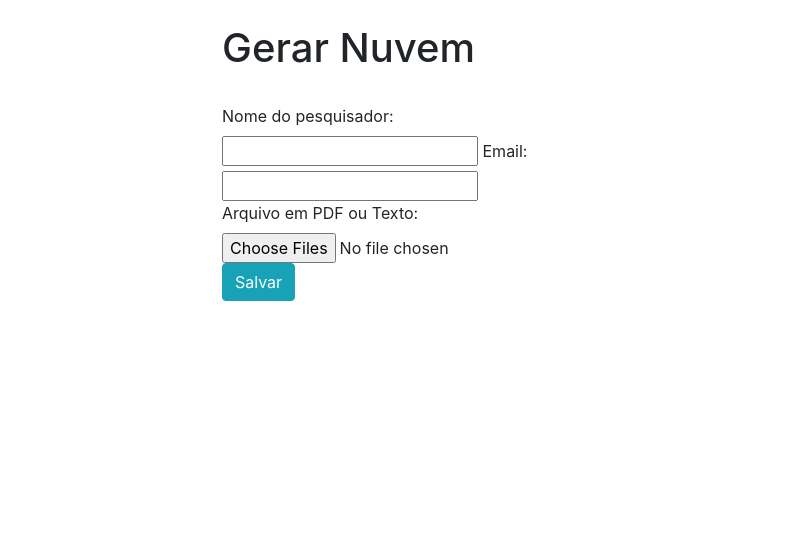
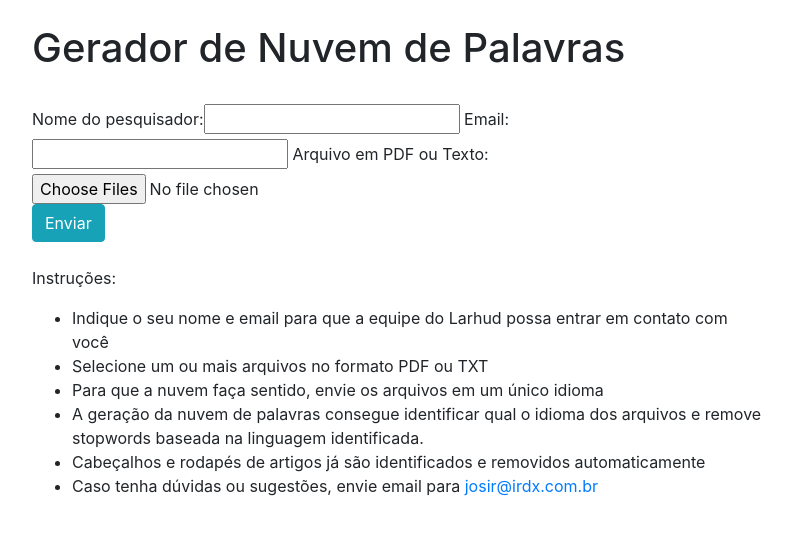
Before and after one commit to bonfimjustino7/larhub, a Django app: page / in a window 1280 px wide. Shown: the top 535 px of the page, without its empty margins (243-1035 px from the left). Run offline with Django 3.2, Linux system fonts and the light colour scheme; parts of the project's set-up code (start-up, migrations or seed data) failed here and were passed over; some libraries are stand-ins or nearby versions.

Commit message:
Issue#9 e Refactor pdf2txt

```diff
--- a/gerador/genwordcloud.py
+++ b/gerador/genwordcloud.py
@@ -8,6 +8,7 @@ from collections import Counter
 from wordcloud import WordCloud
 from django.conf import settings
 from difflib import SequenceMatcher
+
 
 def generate(nome_arquivo, language='pt-br'):
     excecoes = []
--- a/gerador/stopwords-pt.txt
+++ b/gerador/stopwords-pt.txt
@@ -1 +1,3 @@
-ante,antes,acima,abaixo,ainda,após,assim,contra,desde,entre,para,perante,sobre,trás,conforme,consoante,segundo,durante,mediante,visto,devido,como,causa,porque,também,aquele,aquela,aqueles,naquele,naquela,aquilo,isso,disto,esse, essa, este, estes, estas, deste, destes, dele, deles, dela, delas, seu, sua, seus, suas, nosso, nossa, nossos, nossas, cada, aqui,daqui,despeito, mais, menos, pela, pelo, pelas, pelos, todo, todos, toda, todas, outro, outros, outras,outrem,mesmo,mesmos,mesmas,mesma,pouco,poucos,muito,está,estão,partir, pode, podem, onde, forma, para, quando, qual, quais, contudo, embora, porém, portanto, porquanto, entanto, enquanto, quanto, tampouco, seja, sempre, nunca, vezes, disso, esse, esses, essa, essas, nesse, nesses, nessas, desse, desses, dessa, dessas, alguém, ninguém, algum, alguns, alguma, algumas, qualquer, nenhum, nenhuma, tanto, tanta, muito, muitos, muita, muitas, coisa, coisas, através
+ante,antes,acima,abaixo,ainda,após,apesar,assim,contra,desde,entre,para,perante,pois,sobre,trás,conforme,consoante,segundo,durante,mediante,visto,devido,como,causa,porque,também,aquele,aquela,aqueles,naquele,naquela,aquilo,isso,disto,esse, essa, este, estes, estas, deste, destes, dele, deles, dela, delas, seu, sua, seus, suas, nosso, nossa, nossos, nossas, cada, aqui,daqui,despeito, mais, menos, pela, pelo, pelas, pelos, todo, todos, toda, todas, outro, outros, outras,outrem,mesmo,mesmos,mesmas,mesma,pouco,poucos,muito,está,estão,partir, pode, podem, onde, forma, para, quando, qual, quais, contudo, embora, porém, portanto, porquanto, entanto, enquanto, quanto, tampouco, seja, sempre, nunca, vezes, disso, esse, esses, essa, essas, nesse, nesses, nessas, desse, desses, dessa, dessas, alguém, ninguém, algum, alguns, alguma, algumas, qualquer, nenhum, nenhuma, tanto, tanta
+muito, muitos, muita, muitas, maior, coisa, coisas, através
+é,foi,será,sendo,foram,existe
--- a/nuvem/models.py
+++ b/nuvem/models.py
@@ -39,7 +39,8 @@ def deletar_arquivos(sender, instance, **kwargs):
     prefix, file_extension = os.path.splitext(diretorio)
     arquivo_png = prefix + '.png'
     arquivo_csv = prefix + '.csv'
-    os.remove(instance.arquivo.path)
+    if os.path.exists(instance.arquivo.path):
+        os.remove(instance.arquivo.path)
     if os.path.exists(arquivo_png):
         os.remove(arquivo_png)
     if os.path.exists(arquivo_csv):
--- a/nuvem/templates/home.html
+++ b/nuvem/templates/home.html
@@ -10,7 +10,7 @@
     <title>Document</title>
 </head>
 <body>
-    <h1 class="home">Pagina de entrada</h1>
+    <h1 class="home"></h1>
 
     <form method="POST" enctype="multipart/form-data">
         {% csrf_token %}
@@ -18,5 +18,4 @@
 
         <button type="submit">Salvar</button>
     </form>
-
 </body>
--- a/nuvem/templates/person_form.html
+++ b/nuvem/templates/person_form.html
@@ -1,7 +1,7 @@
 {% extends 'base.html' %}
 {% load bootstrap %}
 
-{% block title %}Gerador de Nuvem{% endblock %}
+{% block title %}Gerador de Nuvem de Palavras{% endblock %}
 
 {% block main %}
  {% if messages %}
@@ -10,23 +10,37 @@
             {% endfor %}
     {% endif %}
 <div class="row">
-        <div class="col-sm">
+        <div class="col-sm-2">
         </div>
-        <div class="col-sm">
-                <br><h1>Gerar Nuvem</h1><br>
+        <div class="col-sm-8">
+                <br><h1>Gerador de Nuvem de Palavras</h1><br>
                 <form method="POST" enctype="multipart/form-data">
                         {% csrf_token %}
                         {{ form|bootstrap }}
+                        {% if recaptcha %}
                         <script src='https://www.google.com/recaptcha/api.js'></script>
-                        {% if recaptcha %}
                         <div class="g-recaptcha" data-sitekey="{{ recaptcha }}" ></div>
                         {% endif %}
-                        <br><button type="submit" class="btn btn-info">Salvar</button>
+                        <br><button type="submit" class="btn btn-info">Enviar</button>
                 </form>
         </div>
-        <div class="col-sm">
-
-        </div>
+   <div class="col-sm-2"></div>
+</div>
+<div class="row">
+   <div class="col-sm-2"></div>
+   <div class="col-sm-8">
+    <br/>
+    <p>Instruções:</p>
+    <ul>
+        <li>Indique o seu nome e email para que a equipe do Larhud possa entrar em contato com você</li>
+        <li>Selecione um ou mais arquivos no formato PDF ou TXT</li>
+        <li>Para que a nuvem faça sentido, envie os arquivos em um único idioma</li>
+        <li>A geração da nuvem de palavras consegue identificar qual o idioma dos arquivos e remove stopwords baseada na linguagem identificada.</li>
+        <li>Cabeçalhos e rodapés de artigos já são identificados e removidos automaticamente</li>
+        <li>Caso tenha dúvidas ou sugestões, envie email para <a href="mailto:josir@irdx.com.br">josir@irdx.com.br</a></li>
+    </ul>
+   </div>
+   <div class="col-sm-2"></div>
 </div>
 
 {% endblock %}
--- a/nuvem/views.py
+++ b/nuvem/views.py
@@ -1,29 +1,22 @@
-import io
 import os
+import uuid
 import json
 import urllib
-import codecs
+import detectlanguage
 
-from django.core.files.uploadedfile import InMemoryUploadedFile
-from django.http import HttpResponse
 from django.shortcuts import render, redirect, get_object_or_404
-from django.contrib.auth.decorators import login_required
-from django.views.generic import CreateView
 
 from .models import Documento
 from .forms import DocumentoForm
-from PIL import Image
 from django.conf import settings
 from gerador.genwordcloud import generate
 from django.contrib import messages
-from django.http import HttpResponseNotFound
-import detectlanguage
-from gerador.pdf2txt import pdfparser
+from gerador.pdf2txt import pdf2txt
 
 ''' Configuration API LANGUAGE DETECT'''
 detectlanguage.configuration.api_key = settings.API_KEY_LANGUAGE
 
-# testando nova branch
+
 def home(request):
     return render(request, 'home.html')
 
@@ -33,9 +26,10 @@ def nuvem(request, id):
 
     nome_arquivo = documento.arquivo.path
     prefix, file_extension = os.path.splitext(nome_arquivo)
-    if file_extension.lower() == '.pdf':
-        pdfparser(documento.arquivo.path)
-        nome_arquivo = prefix+'.txt'
+    if not os.path.exists(prefix+'.txt'):
+        pdf2txt(documento.arquivo.path)
+
+    nome_arquivo = prefix+'.txt'
 
     if not documento.language:
         try:
@@ -44,10 +38,11 @@ def nuvem(request, id):
             linhas = open(nome_arquivo, encoding='ISO-8859-1').read().lower().split('.')[0:20]
         trecho = ' '.join([('' if len(linha) < 20 else linha) for linha in linhas])
         lang_detect = detectlanguage.detect(trecho)
-        precisao = lang_detect[0]['confidence']
-        if precisao > 7:
-            documento.language = lang_detect[0]['language']
-            documento.save()
+        if len(lang_detect) > 0:
+            precisao = lang_detect[0]['confidence']
+            if precisao > 7:
+                documento.language = lang_detect[0]['language']
+                documento.save()
 
     imagem = generate(nome_arquivo, documento.language)
 
@@ -57,12 +52,12 @@ def nuvem(request, id):
     }
     return render(request, 'nuvem.html', contexto)
 
+
 def new_doc(request):
     form = DocumentoForm(request.POST or None, request.FILES or None)
     recaptcha = getattr(settings, "GOOGLE_RECAPTCHA_PUBLIC_KEY", None)
 
     if form.is_valid():
-        filename, extensao = os.path.splitext(str(form.cleaned_data['arquivo']))
         if recaptcha:
             recaptcha_response = request.POST.get('g-recaptcha-response')
             url = 'https://www.google.com/recaptcha/api/siteverify'
@@ -79,24 +74,42 @@ def new_doc(request):
             result = True
 
         if result:
+            post = form.save(commit=False)
+            if request.FILES:
+                # Verifica se todos os arquivos são PDF ou TXT antes de gravar
+                for f in request.FILES.getlist('arquivo'):
+                    filename, extensao = os.path.splitext(str(f))
+                    if not (extensao == '.pdf' or extensao == '.txt'):
+                        messages.error(request,
+                                       'Extensão do arquivo %s inválida. Por favor selecione arquivos .txt ou .pdf' %
+                                       filename)
+                        return render(request, 'person_form.html', {'form': form, 'recaptcha': recaptcha})
 
-            if extensao == '.pdf' or extensao == '.txt':
-                post = form.save(commit=False)
-                doc_extra = []
-                if request.FILES:
-                    for f in request.FILES.getlist('arquivo'):
-                        doc = Documento.objects.create(nome=post.nome, email=post.email, arquivo=f)
-                        doc_extra.append(open(doc.arquivo.path).read())
-                doc_inteiro = ''
-                for d in doc_extra:
-                    doc_inteiro += d
-                object = io.BytesIO(doc_inteiro.encode('utf-8'))
-                dir = os.path.join(settings.MEDIA_URL, 'usuario_pdf')
-                doc_extra = Documento.objects.create(nome=post.nome, email=post.email, arquivo=InMemoryUploadedFile(object, 'teste.txt', 'teste.txt', dir, object.getbuffer(), None))
-                return redirect('nuvem', doc_extra.pk)
+                docs = []
+                for f in request.FILES.getlist('arquivo'):
+                    filename, extensao = os.path.splitext(str(f))
+                    doc = Documento.objects.create(nome=post.nome, email=post.email, arquivo=f)
+                    if extensao == '.pdf':
+                        pdf2txt(doc.arquivo.path)
+                    docs.append(doc)
 
+                if len(docs) > 1:
+                    extra_filename = str(uuid.uuid4())+'.txt'
+                    extra_file = open(os.path.join(settings.MEDIA_ROOT, 'usuario_pdf',extra_filename), 'w+')
+                    for doc in docs:
+                        filename, extensao = os.path.splitext(doc.arquivo.path)
+                        with open(filename+'.txt','r') as f:
+                            extra_file.write(f.read())
+                            extra_file.write('\n')
+                    extra_file.close()
+                    extra_filename = os.path.join('usuario_pdf', extra_filename)
+                    doc_extra = Documento.objects.create(nome=post.nome, email=post.email, arquivo=extra_filename)
+                    return redirect('nuvem', doc_extra.pk)
+                else:
+                    return redirect('nuvem', docs[0].pk)
             else:
-                messages.error(request, 'Extensão do arquivo inválida, por favor selecione um arquivo .txt ou .pdf')
+                messages.error(request, 'Nenhum arquivo enviado')
+
         else:
             messages.error(request, 'ReCAPTCHA inválido. Por favor tente novamente!')
 
```
Also changed, not shown: gerador/pdf2txt.py (+59 -7 lines).
